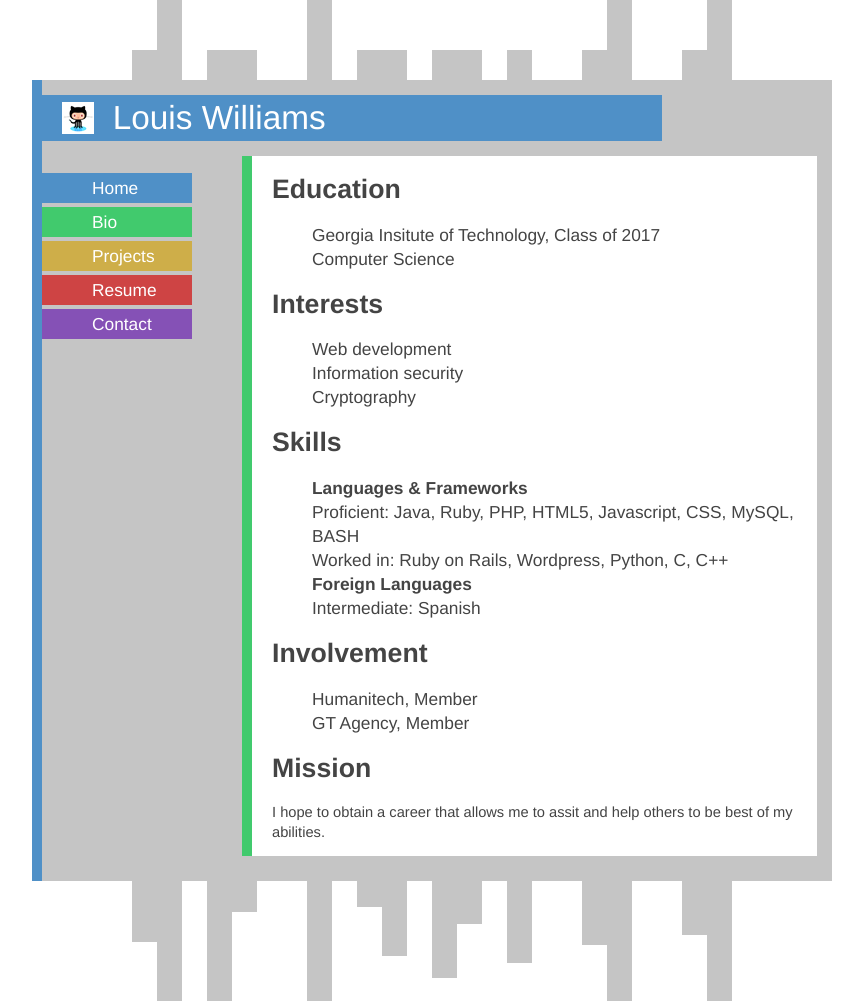
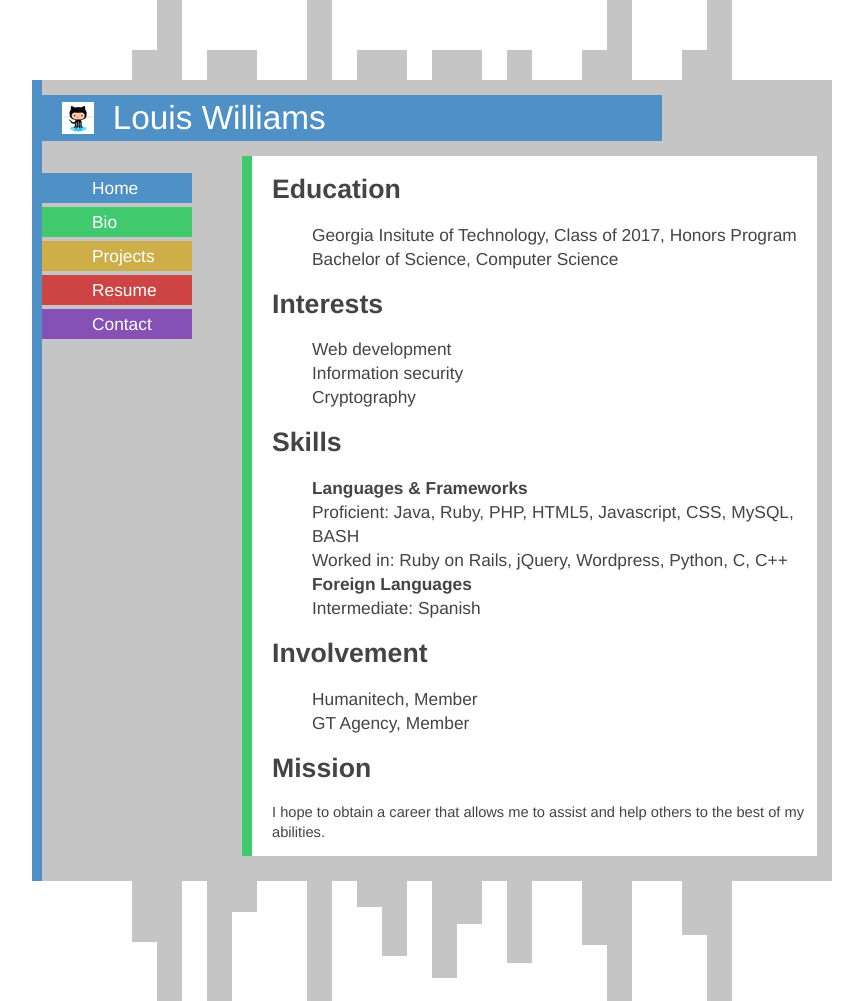
Before and after one commit to louiswilliams/louiswilliams.github.io, a Jekyll site: the page built from about/index.html, in a window 1280 px wide. Shown: the whole page, without its empty margins (208-1071 px from the left). Built offline with Jekyll 4.4.1, drawn with Linux system fonts in a browser that asks for light colours.

Commit message:
Fixed some typos.

```diff
--- a/_includes/default.js
+++ b/_includes/default.js
@@ -4,7 +4,7 @@ $(document).ready(function() {
 		if (!isCurrentPage($(this).parent("a").attr("href"))) {
 			slideOut(this,100,35,250,25);
 			$(this).mouseleave(function(){
-				slideIn(this,100,250);
+				slideIn(this,100,1000);
 			});
 		}
 	});
@@ -20,7 +20,7 @@ $(document).ready(function() {
 		slideOut(this,620,135,500,0);
 		// $(this).animate({"width": 755,},500);
 		$(this).mouseleave(function(){
-			slideIn(this,620,500);
+			slideIn(this,620,1000);
 		});
 	});
 
--- a/about/index.html
+++ b/about/index.html
@@ -6,8 +6,8 @@ color: 41CA6D
 
 <h1>Education</h1>
 <ul>
-	<li>Georgia Insitute of Technology, Class of 2017</li>
-	<li>Computer Science</li>
+	<li>Georgia Insitute of Technology, Class of 2017, Honors Program</li>
+	<li>Bachelor of Science, Computer Science</li>
 </ul>
 <h1>Interests</h1>
 <ul>
@@ -19,7 +19,7 @@ color: 41CA6D
 <ul>
 	<li><Strong>Languages &amp; Frameworks</Strong></li>
 	<li>Proficient: Java, Ruby, PHP, HTML5, Javascript, CSS, MySQL, BASH</li>
-	<li>Worked in: Ruby on Rails, Wordpress, Python, C, C++</li>
+	<li>Worked in: Ruby on Rails, jQuery, Wordpress, Python, C, C++</li>
 	<li><Strong>Foreign Languages</Strong></li>
 	<li>Intermediate: Spanish</li>
 </ul>
@@ -29,4 +29,4 @@ color: 41CA6D
 	<li>GT Agency, Member</li>
 </ul>
 <h1>Mission</h1>
-<p>I hope to obtain a career that allows me to assit and help others to be best of my abilities.</p>
+<p>I hope to obtain a career that allows me to assist and help others to the best of my abilities.</p>
```
Also changed, not shown: index.html (+1 -6 lines).
